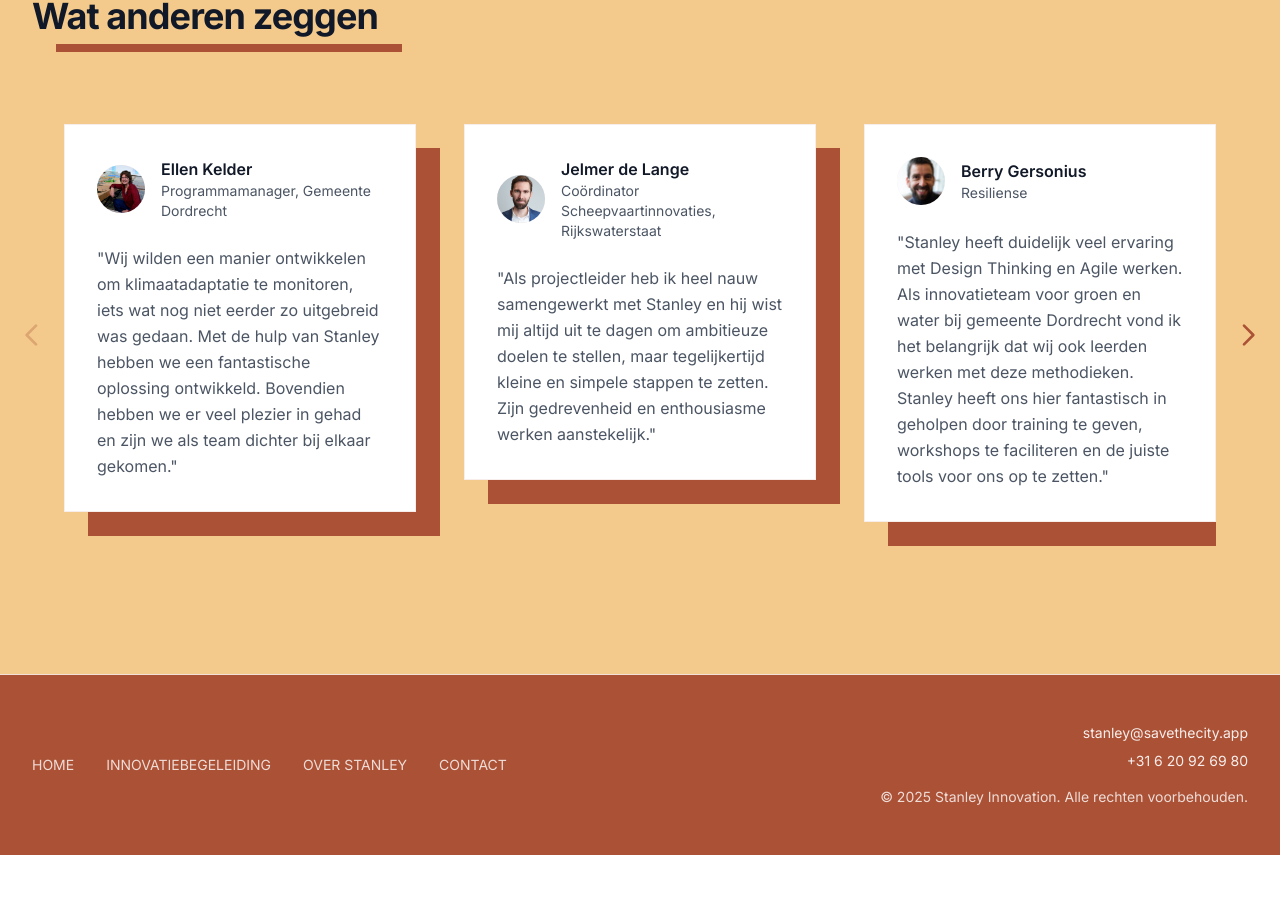
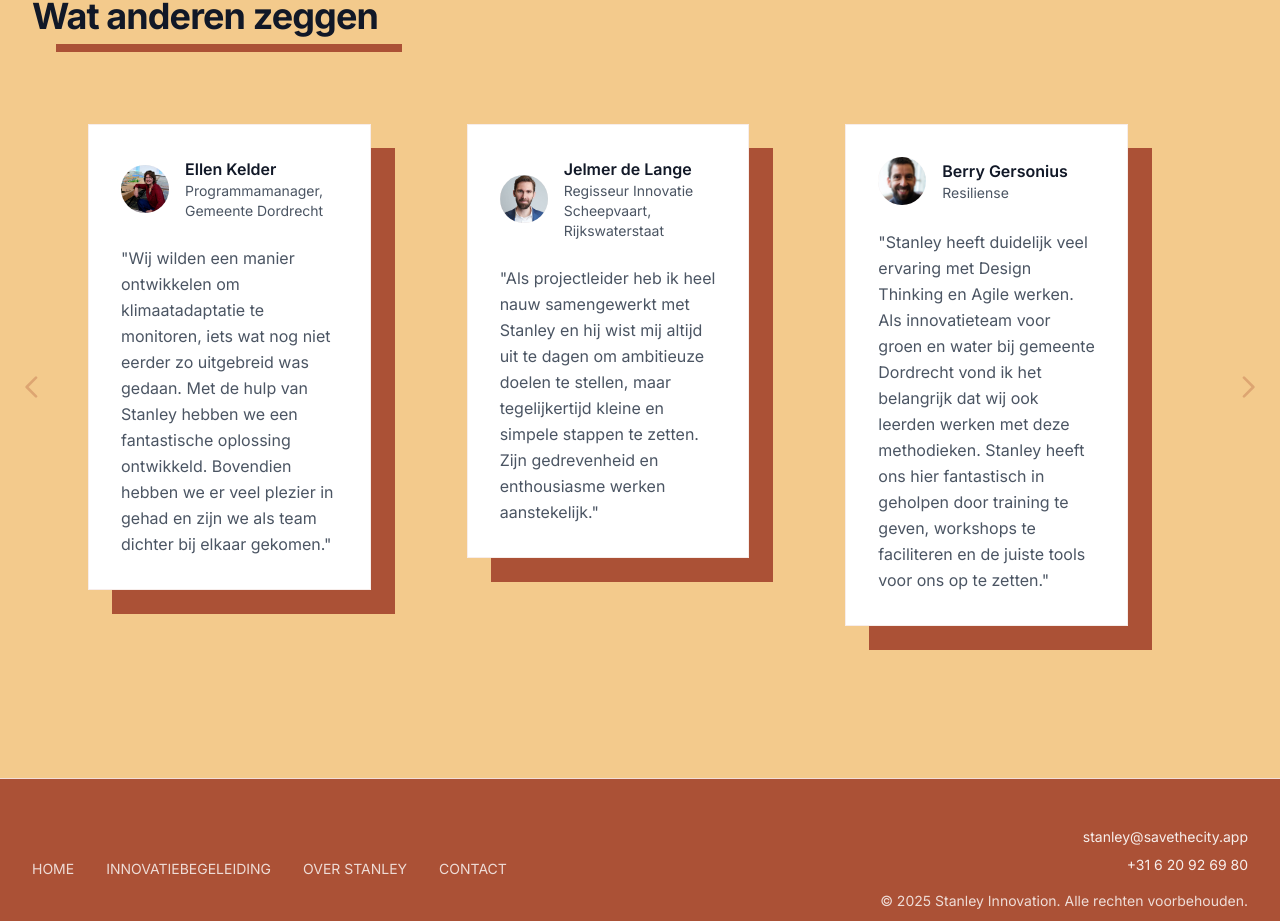
Before and after one commit to stanleykelder/SFD-website, a Next.js app: page / in a window 1280 px wide. Shown: the part 1636-2557 px from the top of the page. Before the commit the page ends 2491 px from the top, so only its background shows below. Built offline with nearby package versions, Linux system fonts and the light colour scheme.

Commit message:
Fixed shadows out of view

```diff
--- a/src/components/case-studies-carousel.tsx
+++ b/src/components/case-studies-carousel.tsx
@@ -98,12 +98,12 @@ export function CaseStudiesCarousel() {
 
       <div
         id="case-studies-container"
-        className="flex gap-12 overflow-x-auto snap-x snap-mandatory case-studies-scroll scroll-smooth pb-6"
+        className="flex gap-12 overflow-x-auto snap-x snap-mandatory case-studies-scroll scroll-smooth pb-6 pr-16"
         style={{ scrollbarWidth: 'none', msOverflowStyle: 'none' }}
       >
         {caseStudies.map((study, index) => (
           <div key={index} className="case-study-card relative min-w-[calc(100%-3rem)] snap-center">
-            <ShadowedCard containerClassName="mx-0" contentClassName="p-8">
+            <ShadowedCard contentClassName="p-8">
               <div className="flex flex-col md:flex-row gap-8">
                 <div className="relative w-full md:w-1/3 aspect-[4/3]">
                   {study.image2 ? (
--- a/src/components/testimonials-carousel.tsx
+++ b/src/components/testimonials-carousel.tsx
@@ -14,7 +14,7 @@ const testimonials = [
   },
   {
     name: 'Jelmer de Lange',
-    role: 'Coördinator Scheepvaartinnovaties, Rijkswaterstaat',
+    role: 'Regisseur Innovatie Scheepvaart, Rijkswaterstaat',
     quote: 'Als projectleider heb ik heel nauw samengewerkt met Stanley en hij wist mij altijd uit te dagen om ambitieuze doelen te stellen, maar tegelijkertijd kleine en simpele stappen te zetten. Zijn gedrevenheid en enthousiasme werken aanstekelijk.',
     image: '/images/jelmer-delange.jpg'
   },
@@ -174,7 +174,7 @@ export function TestimonialsCarousel() {
 
       <div
         id="testimonials-container"
-        className="flex gap-12 overflow-x-auto snap-x snap-mandatory testimonials-scroll scroll-smooth"
+        className="flex gap-12 overflow-x-auto snap-x snap-mandatory testimonials-scroll scroll-smooth pr-16"
         style={{ scrollbarWidth: 'none', msOverflowStyle: 'none' }}
       >
         {testimonials.map((testimonial, index) => (
@@ -184,7 +184,7 @@ export function TestimonialsCarousel() {
             ref={el => { cardsRef.current[index] = el }}
             style={{ height: maxCardHeight > 0 ? `${maxCardHeight}px` : 'auto' }}
           >
-            <ShadowedCard containerClassName="mx-0">
+            <ShadowedCard>
               <AnimatedSection
                 className="flex flex-col h-full"
                 initial={{ opacity: 0, y: 20 }}
```
